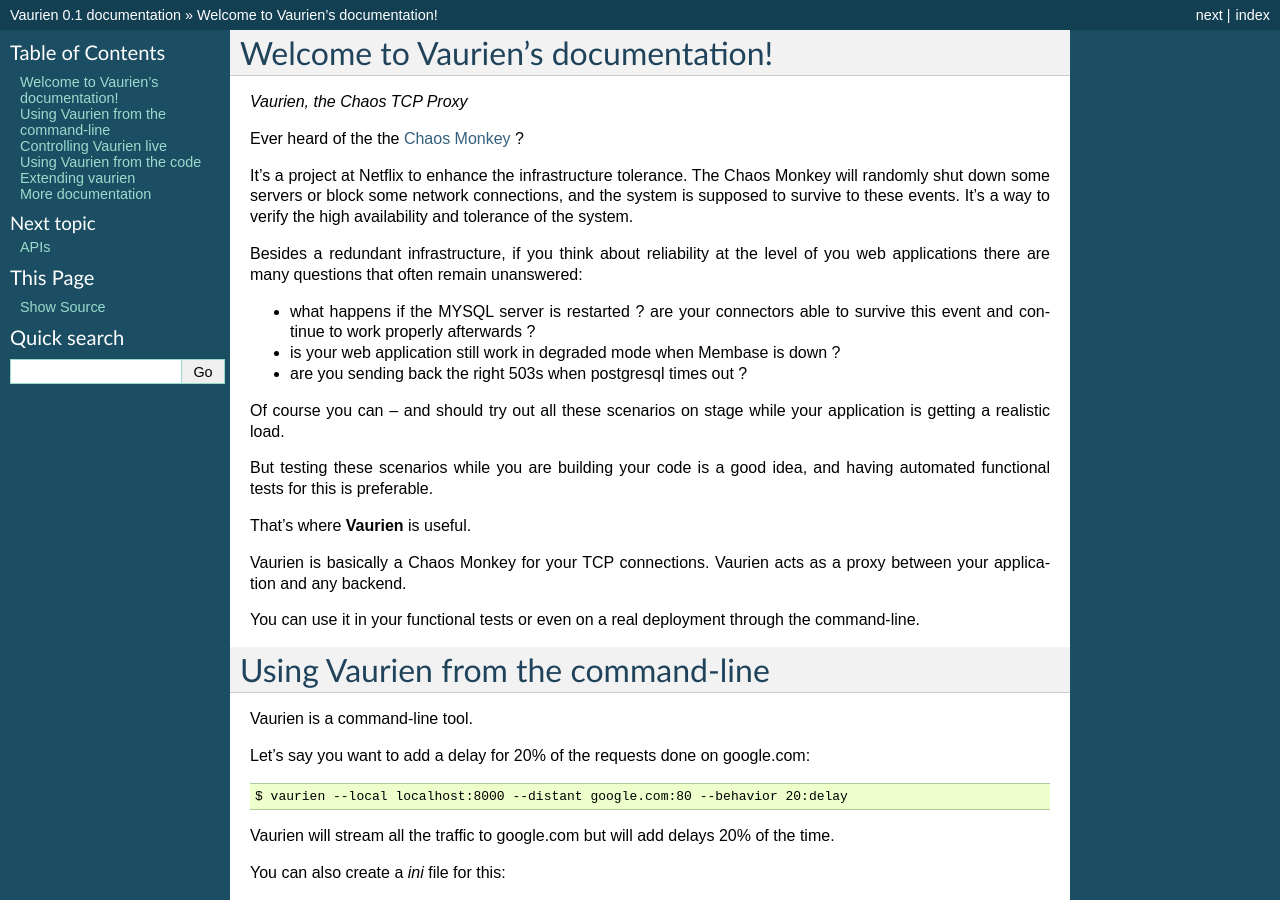
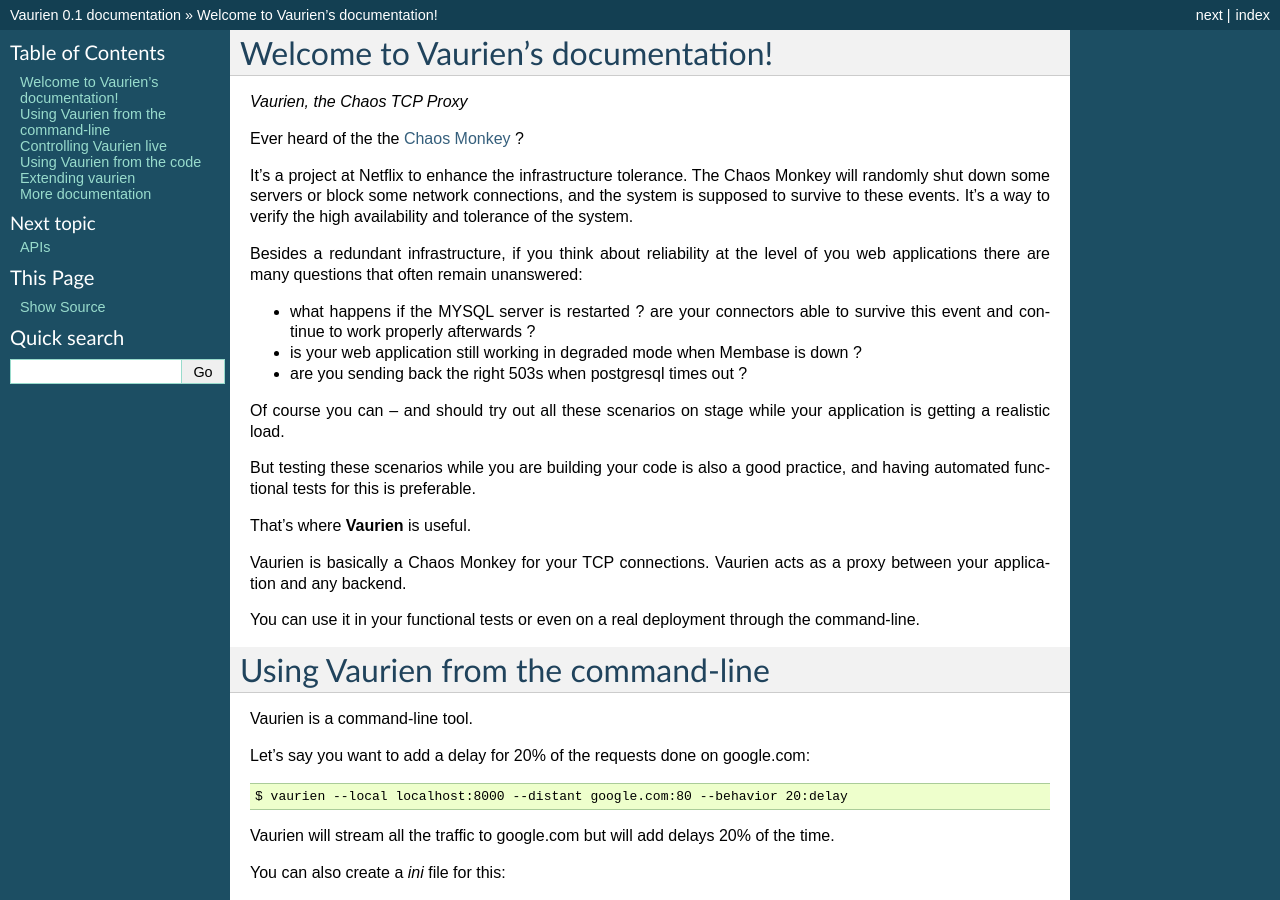
Before and after one commit to community-libs/vaurien, a Sphinx documentation site: the page built from docs/source/index.rst, in a window 1280 px wide and 900 px high. Built offline with Sphinx 7.4.7, drawn with Linux system fonts in a browser that asks for light colours.

Commit message:
better wording

```diff
--- a/docs/source/index.rst
+++ b/docs/source/index.rst
@@ -16,7 +16,8 @@
 - what happens if the MYSQL server is restarted ? are your connectors able
   to survive this event and continue to work properly afterwards ?
 
-- is your web application still work in degraded mode when Membase is down ?
+- is your web application still working in degraded mode when Membase is
+  down ?
 
 - are you sending back the right 503s when postgresql times out ?
 
@@ -24,8 +25,8 @@
 Of course you can -- and should try out all these scenarios on stage while
 your application is getting a realistic load.
 
-But testing these scenarios while you are building your code is a good idea,
-and having automated functional tests for this is preferable.
+But testing these scenarios while you are building your code is also a good
+practice, and having automated functional tests for this is preferable.
 
 That's where **Vaurien** is useful.
 
```
